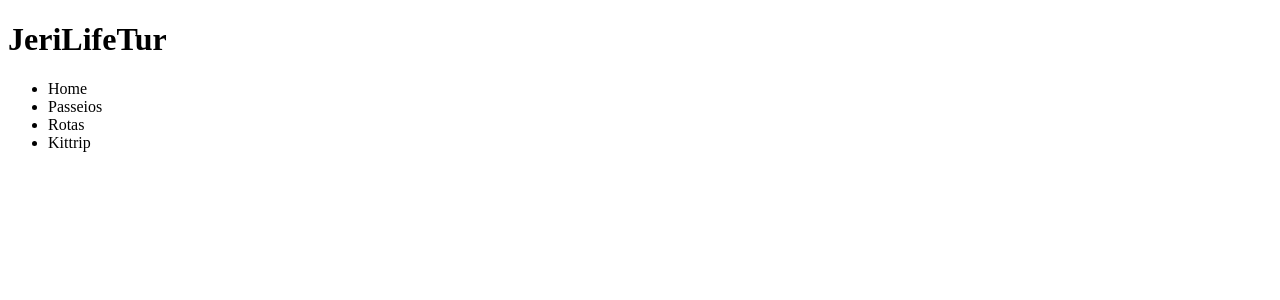
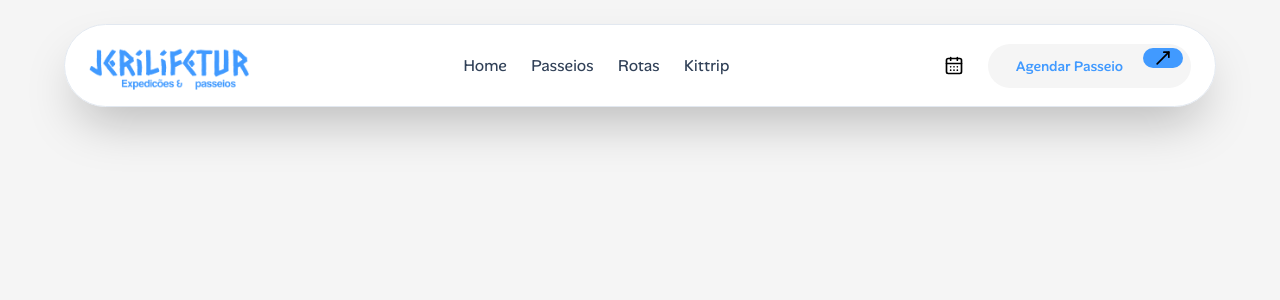
Before and after one commit to wesleysaraivaa/jeriLifeTur, a React (Vite) app: page / in a window 1280 px wide. Shown: the top 300 px of the page. Built offline with nearby package versions, Linux system fonts and the light colour scheme.

Commit message:
header flutuante concluida para desktop

```diff
--- a/package.json
+++ b/package.json
@@ -11,6 +11,7 @@
   },
   "dependencies": {
     "@tailwindcss/vite": "^4.2.4",
+    "lucide-react": "^1.11.0",
     "react": "^19.2.5",
     "react-dom": "^19.2.5",
     "tailwindcss": "^4.2.4"
--- a/src/components/header.tsx
+++ b/src/components/header.tsx
@@ -1,16 +1,42 @@
+import { CalendarDays, MoveUpRight } from "lucide-react";
+import NavItem from "./navItem";
+import type { NavItemInterface } from "./navItem";
+import logo from "../assets/images/LOGO.png";
+
 export default function Header() {
+  const itens: NavItemInterface[] = [
+    { name: "Home", href: "/home" },
+    { name: "Passeios", href: "/trips" },
+    { name: "Rotas", href: "/rotas" },
+    { name: "Kittrip", href: "/kittrip" },
+  ];
+
   return (
-    <header>
-      <div>
-        <h1> JeriLifeTur</h1>
-      </div>
-      <nav>
-        <ul>
-          <li>Home</li>
-          <li>Passeios</li>
-          <li>Rotas</li>
-          <li>Kittrip</li>
+    <header className="fixed inset-x-0 top-6 z-50 mx-auto flex justify-center px-4">
+      <nav className="flex items-center justify-between w-full max-w-6xl rounded-full bg-custom-white/95 px-6 py-4 shadow-2xl backdrop-blur-md border border-slate-200">
+        <div>
+          <a href="/">
+            <img src={logo} alt="Logo" className="w-40 object-cover h-full" />
+          </a>
+        </div>
+
+        <ul className="flex items-center gap-6 list-none">
+          {itens.map((item, index) => (
+            <NavItem key={index} name={item.name} href={item.href} />
+          ))}
         </ul>
+
+        <div className="flex items-center gap-6">
+          <CalendarDays size={20} />
+          <button className="flex px-2 py-1 overflow-hidden rounded-full bg-[#F5F5F5]">
+            <span className="px-5 py-2 font-alan-sans-medium text-sm text-custom-blue-light ">
+              Agendar Passeio
+            </span>
+            <span className="flex items-center justify-center bg-custom-blue-light px-2.5 rounded-full">
+              <MoveUpRight size={20} />
+            </span>
+          </button>
+        </div>
       </nav>
     </header>
   );
--- /dev/null
+++ b/src/components/navItem.tsx
@@ -0,0 +1,14 @@
+export interface NavItemInterface {
+  name: string;
+  href: string;
+}
+
+export default function NavItens(props: NavItemInterface) {
+  return (
+    <li className="text-slate-700 transition-colors duration-300 hover:text-blue-500">
+      <a className="font-regular" href={props.href}>
+        {props.name}
+      </a>
+    </li>
+  );
+}
--- a/src/index.css
+++ b/src/index.css
@@ -1,4 +1,9 @@
 @import "tailwindcss";
+
+body {
+  font-family: "Alan Sans", sans-serif;
+  background-color: #f5f5f5;
+}
 
 @font-face {
   font-family: "Alan Sans";
@@ -6,60 +11,50 @@
   font-weight: 200 700;
   font-display: swap;
   src: url("./assets/fonts/Alan_Sans/AlanSans-VariableFont_wght.ttf")
-    format("truetype");
+    format("truetype-variations");
 }
 
 @font-face {
-  font-family: "Alan Sans Regular ";
+  font-family: "Caesar Dressing";
   font-style: normal;
   font-weight: 400;
   font-display: swap;
-  src: url("./assets/fonts/Alan_Sans/AlanSans-Regular.ttf") format("truetype");
-}
-
-@font-face {
-  font-family: "Alan Sans Medium";
-  font-style: normal;
-  font-weight: 500;
-  font-display: swap;
-  src: url("./assets/fonts/Alan_Sans/AlanSans-Medium.ttf") format("truetype");
-}
-
-@font-face {
-  font-family: "Alan Sans SemiBold";
-  font-style: normal;
-  font-weight: 600;
-  font-display: swap;
-  src: url("./assets/fonts/Alan_Sans/AlanSans-SemiBold.ttf") format("truetype");
-}
-
-@font-face {
-  font-family: "Alan Sans Bold";
-  font-style: normal;
-  font-weight: 700;
-  font-display: swap;
-  src: url("./assets/fonts/Alan_Sans/AlanSans-Bold.ttf") format("truetype");
-}
-
-@font-face {
-  font-family: "Caesar Regular";
-  font-style: normal;
-  font-weight: 400;
-  font-display: swap;
-  src: url("./assets/fonts/Caesar_Regular/Caesar-Regular.ttf")
+  src: url("./assets/fonts/Caesar_Dressing/CaesarDressing-Regular.ttf")
     format("truetype");
 }
 
 @theme {
-  --color-blue: #125eb7;
-  --color-gray: #242424;
-  --color-black: #000000;
-  --color-white: #ffffff;
+  --color-custom-blue: #125eb7;
+  --color-custom-blue-light: #419aff;
+  --color-custom-gray: #242424;
+  --color-custom-black: #000000;
+  --color-custom-white: #ffffff;
+}
 
-  --font-Alan-Sans: "Alan Sans", sans-serif;
-  --font-Alan-Sans-Regular: "Alan Sans Regular", sans-serif;
-  --font-Alan-Sans-Medium: "Alan Sans Medium", sans-serif;
-  --font-Alan-Sans-SemiBold: "Alan Sans SemiBold", sans-serif;
-  --font-Alan-Sans-Bold: "Alan Sans Bold", sans-serif;
-  --font-Caesar-Regular: "Caesar Regular", serif;
+@layer utilities {
+  .font-alan-sans-bold {
+    font-family: "Alan Sans", sans-serif;
+    font-weight: 700;
+  }
+  .font-alan-sans-semibold {
+    font-family: "Alan Sans", sans-serif;
+    font-weight: 600;
+  }
+  .font-alan-sans-medium {
+    font-family: "Alan Sans", sans-serif;
+    font-weight: 500;
+  }
+  .font-alan-sans-regular {
+    font-family: "Alan Sans", sans-serif;
+    font-weight: 400;
+  }
+  .font-caesar-regular {
+    font-family: "Caesar Dressing", serif;
+  }
 }
+
+/* Cores customizadas disponíveis via Tailwind */
+/* --color-blue: #125eb7; */
+/* --color-gray: #242424; */
+/* --color-black: #000000; */
+/* --color-white: #ffffff; */
--- a/src/main.tsx
+++ b/src/main.tsx
@@ -1,6 +1,7 @@
 import { StrictMode } from "react";
 import { createRoot } from "react-dom/client";
 
+import "./index.css";
 import App from "./App.tsx";
 
 createRoot(document.getElementById("root")!).render(
--- /dev/null
+++ b/tailwind.config.js
@@ -0,0 +1,17 @@
+/** @type {import('tailwindcss').Config} */
+export default {
+  content: ["./index.html", "./src/**/*.{js,ts,jsx,tsx}"],
+  theme: {
+    extend: {
+      fontFamily: {
+        sans: ["Alan Sans", "sans-serif"],
+        "alan-sans-bold": ["Alan Sans", "sans-serif"],
+        "alan-sans-semibold": ["Alan Sans", "sans-serif"],
+        "alan-sans-medium": ["Alan Sans", "sans-serif"],
+        "alan-sans-regular": ["Alan Sans", "sans-serif"],
+        "caesar-regular": ["Caesar Dressing", "serif"],
+      },
+    },
+  },
+  plugins: [],
+};
```
Also changed, not shown: src/assets/images/LOGO.png (renamed from public/images/LOGO.png), 1 other file (tests, documents, lock files or other folders).
